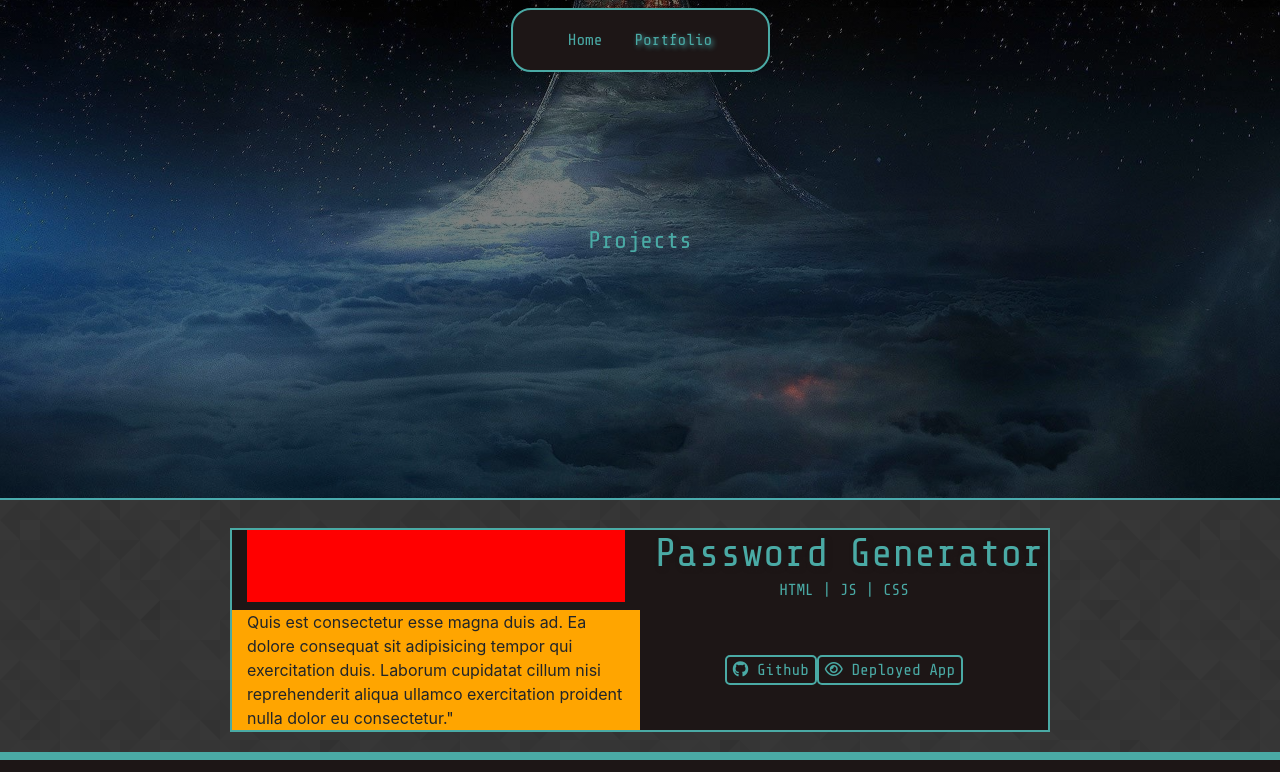
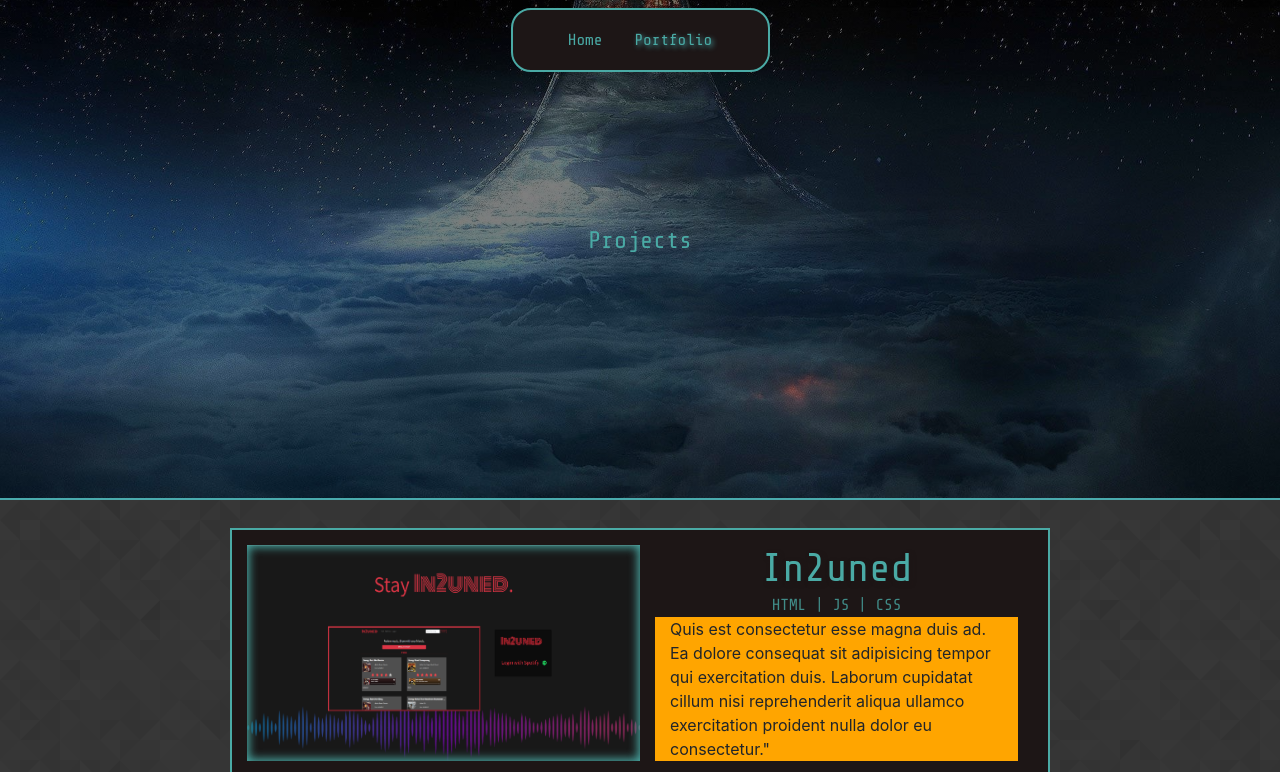
Before and after one commit to KantKontrol/React-Portfolio, a React (Create React App) app in the folder react-portfolio/: page /portfolio in a window 1280 px wide. Shown: the top 772 px of the page. Built offline with nearby package versions, Linux system fonts and the light colour scheme.

Commit message:
added blurred border to project images

```diff
--- a/react-portfolio/src/components/Portfolio/index.js
+++ b/react-portfolio/src/components/Portfolio/index.js
@@ -10,7 +10,7 @@ function Portfolio() {
             <HeroImage image="./images/space5.jpg" randomQuote={true} animate={false} quotes={["Projects"]}/>
             <ContentArea>
                 <div className="row" style={{margin: 10 + "px"}}>
-                    <ProjectJumbotron title="Password Generator" techUsed={["HTML", "JS", "CSS"]}/>
+                    <ProjectJumbotron src="./images/port/in2uned.png" title="In2uned" techUsed={["HTML", "JS", "CSS"]} github="" deployed=""/>
                 </div>
 
 
--- a/react-portfolio/src/components/ProjectJumbotron/index.css
+++ b/react-portfolio/src/components/ProjectJumbotron/index.css
@@ -1,18 +1,26 @@
 .jumbo-style{
     background-color: #1d1616;
     border: 2px solid #4aaaa5;
+    padding: 10px;
 }
 
 
-.proj-image{
-    background-color: red;
+.shadow{
+    position: absolute;
+    width: 100%;
     height: 100%;
+    top: 0;
+    left: 0px;
+    -webkit-box-shadow: inset 0px 0px 10px 2px rgba(74,170,165,1);
+    -moz-box-shadow: inset 0px 0px 10px 2px rgba(74,170,165,1);
+    box-shadow: inset 0px 0px 10px 2px rgba(74,170,165,1) !important;
 }
 
 .proj-technology{
     width: max-content;
     color: #4aaaa5 !important;
     font-family: 'Share Tech Mono', monospace !important;
+    opacity: .8;
 }
 
 
--- a/react-portfolio/src/components/ProjectJumbotron/index.js
+++ b/react-portfolio/src/components/ProjectJumbotron/index.js
@@ -3,32 +3,35 @@ import "./index.css";
 import HeaderText from "../HeaderText";
 
 export default function ProjectJumbotron(props){
-
+    //<div className="proj-image" style={{backgroundImage: `url(${props.src})`}}></div>
 
     return (
         <div className="col-lg-8 mt-2 mx-auto jumbo-style" style={{overflow: "hidden"}}>
-            <div className="row">
-                <div className="col-lg-6" style={{overflow: "hidden"}}>
-                    <div className="proj-image" style={{backgroundImage: props.src}}></div>
+            <div className="row" style={{margin: 5 + "px"}}>
+                <div className="col-lg-6" style={{overflow: "hidden", padding: 0 + "px"}}>
+                    <img src={props.src} alt="..." className="img-responsive my-auto" width="100%" height="100%" />
+                    <div className="shadow" />
                 </div>
                 <div className="col-lg-6" style={{overflow: "hidden"}}>
                     <HeaderText text={props.title} />
                     <div className="proj-technology mx-auto">
                         {props.techUsed.map((e, i) =>  i < props.techUsed.length-1 ? e + " | " : e )}
                     </div>
+
+                    <div className="col-lg-12 proj-desc" >
+                        Quis est consectetur esse magna duis ad. Ea dolore consequat sit adipisicing tempor qui exercitation duis. Laborum cupidatat cillum nisi reprehenderit aliqua ullamco exercitation proident nulla dolor eu consectetur."
+
+                    </div>
                 </div>
             </div>
             <div className="row mt-2">
-                <div className="col-lg-6 proj-desc" >
-                    Quis est consectetur esse magna duis ad. Ea dolore consequat sit adipisicing tempor qui exercitation duis. Laborum cupidatat cillum nisi reprehenderit aliqua ullamco exercitation proident nulla dolor eu consectetur."
 
-                </div>
-                <div className="col-lg-6  my-auto">
+                <div className="col-lg-12  my-auto">
                     <div className="button-holder mx-auto">
-                        <a href={props.github}>
+                        <a href={props.github} target="_blank" rel="noopener noreferrer">
                             <button type="button" className="button-style"><i className="fab fa-github"></i> Github</button>
                         </a>
-                        <a href={props.deployed}>
+                        <a href={props.deployed} target="_blank" rel="noopener noreferrer">
                             <button type="button" className="button-style"><i className="far fa-eye"></i> Deployed App</button>
                         </a>
                     </div>
```
Also changed, not shown: react-portfolio/public/images/port/in2uned.png (added).
